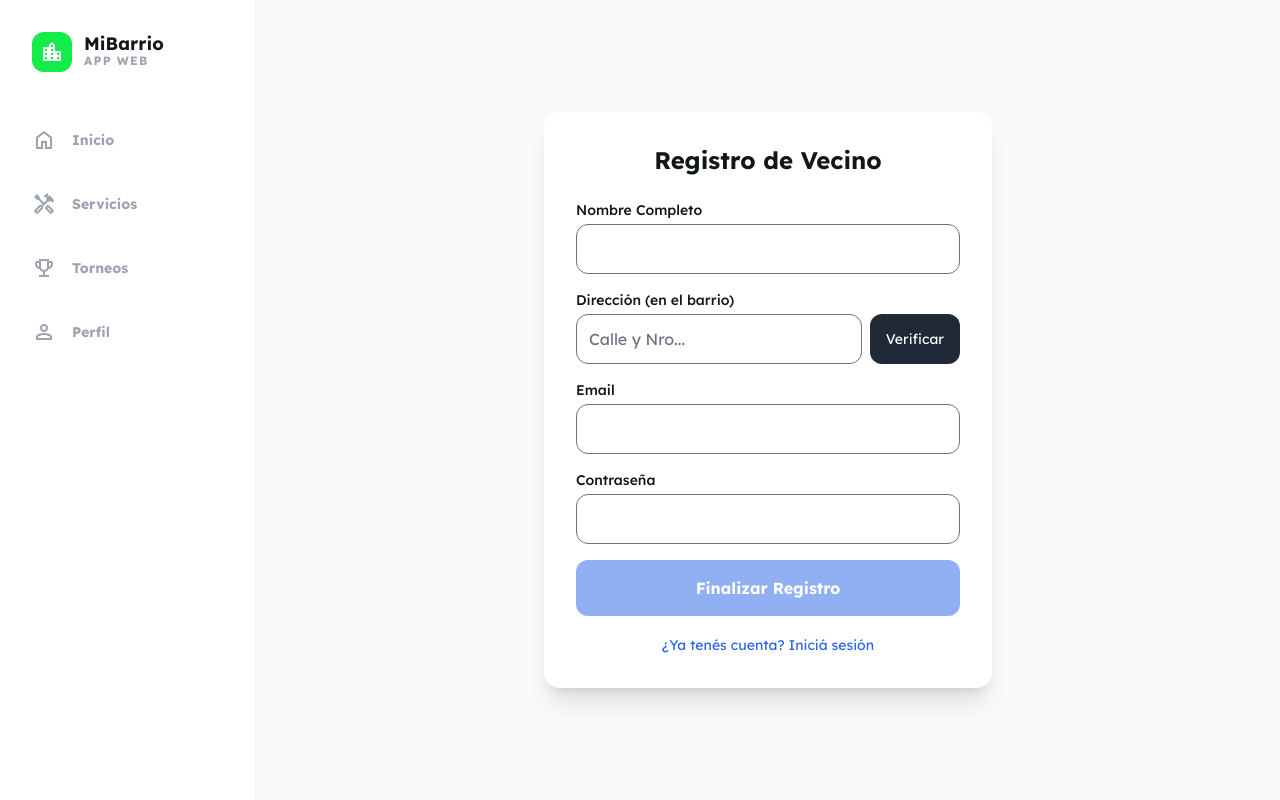
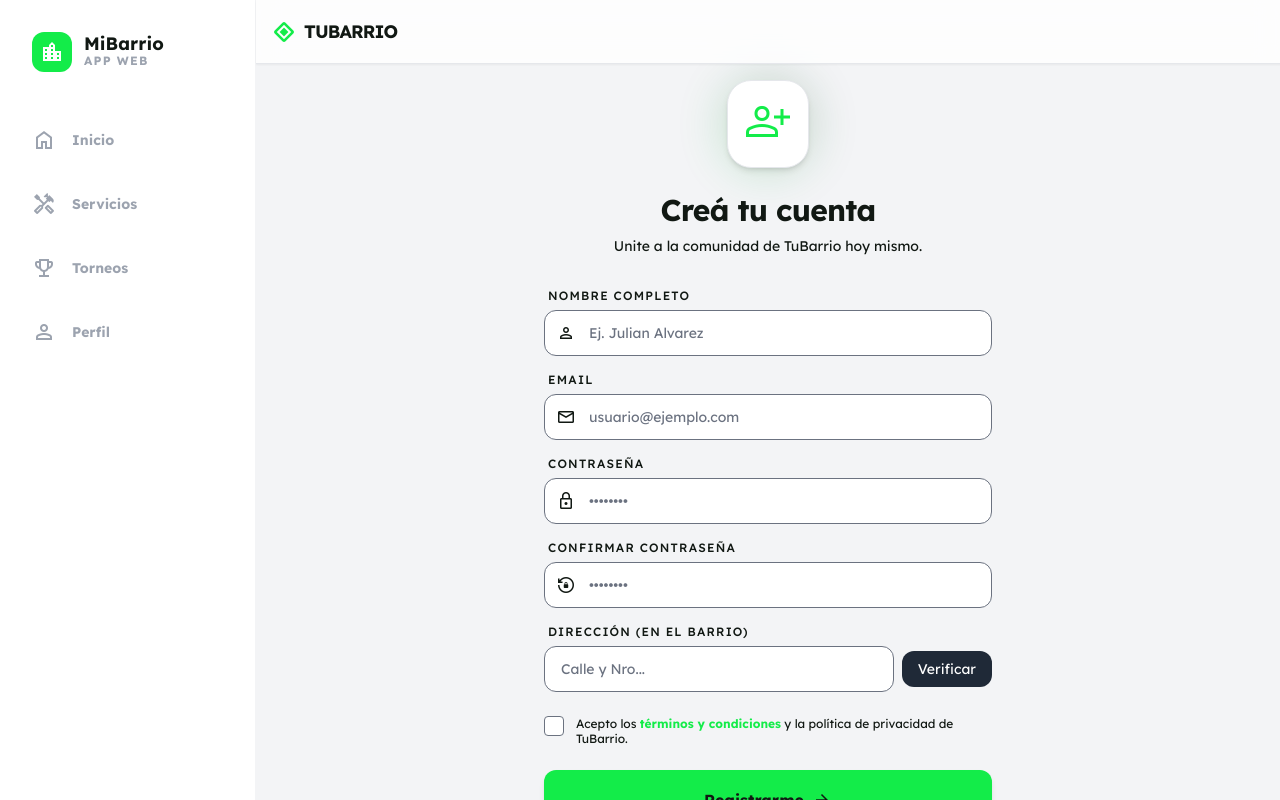
Before and after one commit to joaquinalvarezderose-hue/TuBarrio, a React (Vite) app: page /#/register in a window 1280 px wide. Built offline with nearby package versions, Linux system fonts and the light colour scheme; no server answers.

Commit message:
Update Register.tsx

```diff
--- a/screens/Register.tsx
+++ b/screens/Register.tsx
@@ -12,6 +12,8 @@ const Register: React.FC<RegisterProps> = ({ onComplete }) => {
   const [name, setName] = useState('');
   const [address, setAddress] = useState('');
   const [verifiedAddress, setVerifiedAddress] = useState('');
+  const [confirmPassword, setConfirmPassword] = useState('');
+  const [terms, setTerms] = useState(false);
   const [email, setEmail] = useState('');
   const [password, setPassword] = useState('');
   const [loading, setLoading] = useState(false);
@@ -40,6 +42,8 @@ const Register: React.FC<RegisterProps> = ({ onComplete }) => {
     if (!name || name.trim().length < 3) errors.name = 'Ingresa tu nombre completo (mín. 3 caracteres).';
     if (!email || !/^[^\s@]+@[^\s@]+\.[^\s@]+$/.test(email)) errors.email = 'Ingresa un correo válido.';
     if (!password || password.length < 6) errors.password = 'La contraseña debe tener al menos 6 caracteres.';
+    if (!confirmPassword || confirmPassword !== password) errors.confirmPassword = 'Las contraseñas no coinciden.';
+    if (!terms) errors.terms = 'Debes aceptar los términos y condiciones.';
     if (!address || address.trim().length < 5) errors.address = 'Ingresa una dirección válida.';
 
     if (Object.keys(errors).length > 0) {
@@ -94,97 +98,161 @@ const Register: React.FC<RegisterProps> = ({ onComplete }) => {
   };
 
   return (
-    <div className="flex flex-col items-center justify-center min-h-screen p-4 bg-gray-50">
-      <div className="w-full max-w-md p-8 bg-white rounded-2xl shadow-xl">
-        <h2 className="text-2xl font-bold text-center mb-6">Registro de Vecino</h2>
+    <div className="bg-surface-container-low text-on-surface min-h-screen flex flex-col">
+      <header className="fixed top-0 w-full z-50 bg-white/80 backdrop-blur-md border-b border-outline-variant shadow-sm h-16 flex items-center justify-between px-4">
+        <div className="flex items-center gap-2">
+          <span className="material-symbols-outlined text-primary text-2xl">nearby</span>
+          <span className="font-display font-black tracking-tighter uppercase text-lg text-secondary">TuBarrio</span>
+        </div>
+        <button className="p-2 hover:bg-surface-variant rounded-full transition-colors active:scale-95 duration-200">
+          <span className="material-symbols-outlined text-on-surface-variant">help_outline</span>
+        </button>
+      </header>
+
+      <main className="flex-grow flex items-center justify-center pt-20 pb-10 px-6">
+        <div className="w-full max-w-md">
+          <div className="mb-8 text-center">
+            <div className="relative inline-block">
+              <div className="absolute -inset-1 bg-gradient-to-tr from-primary to-secondary opacity-20 blur-xl rounded-full"></div>
+              <div className="relative bg-white p-4 rounded-3xl shadow-md border border-outline-variant">
+                <span className="material-symbols-outlined text-5xl text-primary">person_add</span>
+              </div>
+            </div>
+            <h1 className="mt-6 text-3xl font-black tracking-tight text-secondary">Creá tu cuenta</h1>
+            <p className="mt-2 text-on-surface-variant text-sm">Unite a la comunidad de TuBarrio hoy mismo.</p>
+          </div>
 
           {error && (
-          <div className="p-3 mb-4 text-sm text-red-500 bg-red-50 rounded-lg">
-            {error}
-          </div>
+            <div className="p-3 mb-4 text-sm text-red-500 bg-red-50 rounded-lg">{error}</div>
           )}
 
-        <div className="space-y-4">
-          <div>
-            <label className="block text-sm font-medium mb-1">Nombre Completo</label>
+          <form className="space-y-4" onSubmit={(e) => { e.preventDefault(); handleRegister(); }}>
+            <div className="grid grid-cols-1 gap-4">
+              <div className="space-y-1.5">
+                <label className="block text-xs font-medium tracking-widest uppercase text-on-surface-variant ml-1">Nombre Completo</label>
+                <div className="relative">
+                  <span className="absolute left-3 top-1/2 -translate-y-1/2 material-symbols-outlined text-on-surface-variant text-xl">person</span>
                   <input
+                    id="full_name"
                     type="text"
-              className="w-full p-3 border rounded-xl"
+                    className="w-full pl-11 pr-4 py-3 bg-white border border-outline rounded-xl focus:ring-2 focus:ring-primary/20 focus:border-primary transition-all outline-none text-sm"
+                    placeholder="Ej. Julian Alvarez"
                     value={name}
                     onChange={(e) => setName(e.target.value)}
                   />
-            {fieldErrors.name && (
-              <p className="text-xs text-red-600 mt-1">{fieldErrors.name}</p>
-            )}
+                  {fieldErrors.name && <p className="text-xs text-red-600 mt-1 ml-1">{fieldErrors.name}</p>}
+                </div>
               </div>
 
-          <div>
-            <label className="block text-sm font-medium mb-1">Dirección (en el barrio)</label>
-            <div className="flex gap-2">
+              <div className="space-y-1.5">
+                <label className="block text-xs font-medium tracking-widest uppercase text-on-surface-variant ml-1">Email</label>
+                <div className="relative">
+                  <span className="absolute left-3 top-1/2 -translate-y-1/2 material-symbols-outlined text-on-surface-variant text-xl">mail</span>
+                  <input
+                    id="email"
+                    type="email"
+                    className="w-full pl-11 pr-4 py-3 bg-white border border-outline rounded-xl focus:ring-2 focus:ring-primary/20 focus:border-primary transition-all outline-none text-sm"
+                    placeholder="usuario@ejemplo.com"
+                    value={email}
+                    onChange={(e) => setEmail(e.target.value)}
+                  />
+                  {fieldErrors.email && <p className="text-xs text-red-600 mt-1 ml-1">{fieldErrors.email}</p>}
+                </div>
+              </div>
+
+              <div className="space-y-1.5">
+                <label className="block text-xs font-medium tracking-widest uppercase text-on-surface-variant ml-1">Contraseña</label>
+                <div className="relative">
+                  <span className="absolute left-3 top-1/2 -translate-y-1/2 material-symbols-outlined text-on-surface-variant text-xl">lock</span>
+                  <input
+                    id="password"
+                    type="password"
+                    className="w-full pl-11 pr-11 py-3 bg-white border border-outline rounded-xl focus:ring-2 focus:ring-primary/20 focus:border-primary transition-all outline-none text-sm"
+                    placeholder="••••••••"
+                    value={password}
+                    onChange={(e) => setPassword(e.target.value)}
+                  />
+                </div>
+                {fieldErrors.password && <p className="text-xs text-red-600 mt-1 ml-1">{fieldErrors.password}</p>}
+              </div>
+
+              <div className="space-y-1.5">
+                <label className="block text-xs font-medium tracking-widest uppercase text-on-surface-variant ml-1">Confirmar Contraseña</label>
+                <div className="relative">
+                  <span className="absolute left-3 top-1/2 -translate-y-1/2 material-symbols-outlined text-on-surface-variant text-xl">lock_reset</span>
+                  <input
+                    id="confirm_password"
+                    type="password"
+                    className="w-full pl-11 pr-4 py-3 bg-white border border-outline rounded-xl focus:ring-2 focus:ring-primary/20 focus:border-primary transition-all outline-none text-sm"
+                    placeholder="••••••••"
+                    value={confirmPassword}
+                    onChange={(e) => setConfirmPassword(e.target.value)}
+                  />
+                </div>
+                {fieldErrors.confirmPassword && <p className="text-xs text-red-600 mt-1 ml-1">{fieldErrors.confirmPassword}</p>}
+              </div>
+
+              <div className="space-y-1.5">
+                <label className="block text-xs font-medium tracking-widest uppercase text-on-surface-variant ml-1">Dirección (en el barrio)</label>
+                <div className="relative flex items-center gap-2">
                   <input
                     type="text"
-                className="flex-1 p-3 border rounded-xl"
+                    className="flex-1 pl-4 py-3 bg-white border border-outline rounded-xl focus:ring-2 focus:ring-primary/20 focus:border-primary transition-all outline-none text-sm"
                     value={address}
                     onChange={(e) => setAddress(e.target.value)}
                     placeholder="Calle y Nro..."
                   />
-              <button
-                onClick={handleVerify}
-                disabled={loading}
-                className="px-4 py-2 bg-gray-800 text-white rounded-xl text-sm"
-              >
-                Verificar
-              </button>
+                  <button type="button" onClick={handleVerify} disabled={loading} className="px-4 py-2 bg-gray-800 text-white rounded-xl text-sm">Verificar</button>
                 </div>
-            {verifiedAddress && (
-              <p className="mt-1 text-xs text-green-600">✓ {verifiedAddress}</p>
-            )}
-            {fieldErrors.address && (
-              <p className="text-xs text-red-600 mt-1">{fieldErrors.address}</p>
-            )}
+                {verifiedAddress && <p className="mt-1 text-xs text-green-600">✓ {verifiedAddress}</p>}
+                {fieldErrors.address && <p className="text-xs text-red-600 mt-1 ml-1">{fieldErrors.address}</p>}
+              </div>
             </div>
 
-          <div>
-            <label className="block text-sm font-medium mb-1">Email</label>
-            <input
-              type="email"
-              className="w-full p-3 border rounded-xl"
-              value={email}
-              onChange={(e) => setEmail(e.target.value)}
-            />
-            {fieldErrors.email && (
-              <p className="text-xs text-red-600 mt-1">{fieldErrors.email}</p>
-            )}
+            <div className="flex items-start gap-3 py-2">
+              <div className="flex items-center h-5">
+                <input id="terms" name="terms" type="checkbox" checked={terms} onChange={(e) => setTerms(e.target.checked)} className="h-5 w-5 rounded border-outline text-primary focus:ring-primary" />
               </div>
+              <label className="text-xs text-on-surface-variant leading-tight" htmlFor="terms">Acepto los <span className="text-primary font-bold">términos y condiciones</span> y la política de privacidad de TuBarrio.</label>
+            </div>
+            {fieldErrors.terms && <p className="text-xs text-red-600 mt-1">{fieldErrors.terms}</p>}
 
-          <div>
-            <label className="block text-sm font-medium mb-1">Contraseña</label>
-            <input
-              type="password"
-              className="w-full p-3 border rounded-xl"
-              value={password}
-              onChange={(e) => setPassword(e.target.value)}
-            />
-            {fieldErrors.password && (
-              <p className="text-xs text-red-600 mt-1">{fieldErrors.password}</p>
-            )}
-          </div>
-
-          <button
-            onClick={handleRegister}
-            disabled={loading || !verifiedAddress}
-            className="w-full py-4 bg-blue-600 text-white font-bold rounded-xl hover:bg-blue-700 disabled:opacity-50"
-          >
-            {loading ? 'Procesando...' : 'Finalizar Registro'}
+            <button className="w-full bg-primary hover:bg-secondary text-on-primary-fixed font-bold py-4 rounded-xl shadow-md active:scale-[0.98] transition-all flex items-center justify-center gap-2 mt-4" type="submit" disabled={loading}>
+              <span>{loading ? 'Procesando...' : 'Registrarme'}</span>
+              <span className="material-symbols-outlined text-xl">arrow_forward</span>
             </button>
 
-          <div className="text-center mt-4">
-            <Link to="/login" className="text-sm text-blue-600 hover:underline">
-              ¿Ya tenés cuenta? Iniciá sesión
-            </Link>
+            <div className="text-center pt-6">
+              <p className="text-sm text-on-surface-variant">Ya tengo cuenta, <Link to="/login" className="text-primary font-bold">iniciar sesión</Link></p>
+            </div>
+          </form>
+
+          <div className="mt-10">
+            <div className="relative mb-8">
+              <div className="absolute inset-0 flex items-center">
+                <div className="w-full border-t border-outline"></div>
+              </div>
+              <div className="relative flex justify-center text-xs uppercase tracking-widest">
+                <span className="bg-white px-4 text-on-surface-variant">O continuar con</span>
+              </div>
+            </div>
+            <div className="grid grid-cols-2 gap-4">
+              <button className="flex items-center justify-center gap-2 py-3 px-4 bg-white border border-outline rounded-xl hover:bg-surface transition-colors shadow-sm">
+                <img alt="Google" className="w-5 h-5" src="https://lh3.googleusercontent.com/aida-public/AB6AXuDFFPCKxti-8bFF8pc3IPzMTTUmkPCa9Xy1ntUE17CM4105dl3I9c62pkgRiKZHUigEzhWL9nL2C6fpYy-2Hg1Z4o4yvFeiGLQaHIC6qiMRFy69NYH9oH5eni9FLs-YAbUDzo1xtT8e_wo9h3QizD5jB3yFjSWM-SRW3J0hfTwv-CEm7GtIXuT-VZ57fTKld3tQ_jbdo4z43kvn8SohEKtk0ipdKisSRwrz5k_HES5BIWUFMwyWlU9ra1YdEjOwJvaMyiw-Xwl9jT8" />
+                <span className="text-sm font-medium">Google</span>
+              </button>
+              <button className="flex items-center justify-center gap-2 py-3 px-4 bg-white border border-outline rounded-xl hover:bg-surface transition-colors shadow-sm">
+                <span className="material-symbols-outlined text-xl text-blue-600">social_leaderboard</span>
+                <span className="text-sm font-medium">Facebook</span>
+              </button>
             </div>
           </div>
         </div>
+      </main>
+
+      <footer className="mt-auto py-6 text-center">
+        <p className="text-[10px] text-on-surface-variant font-medium tracking-widest uppercase opacity-50">TuBarrio © 2024 - Buenos Aires, Argentina</p>
+      </footer>
     </div>
   );
 };
```
Lines whose indentation alone changed are shown as unchanged.
